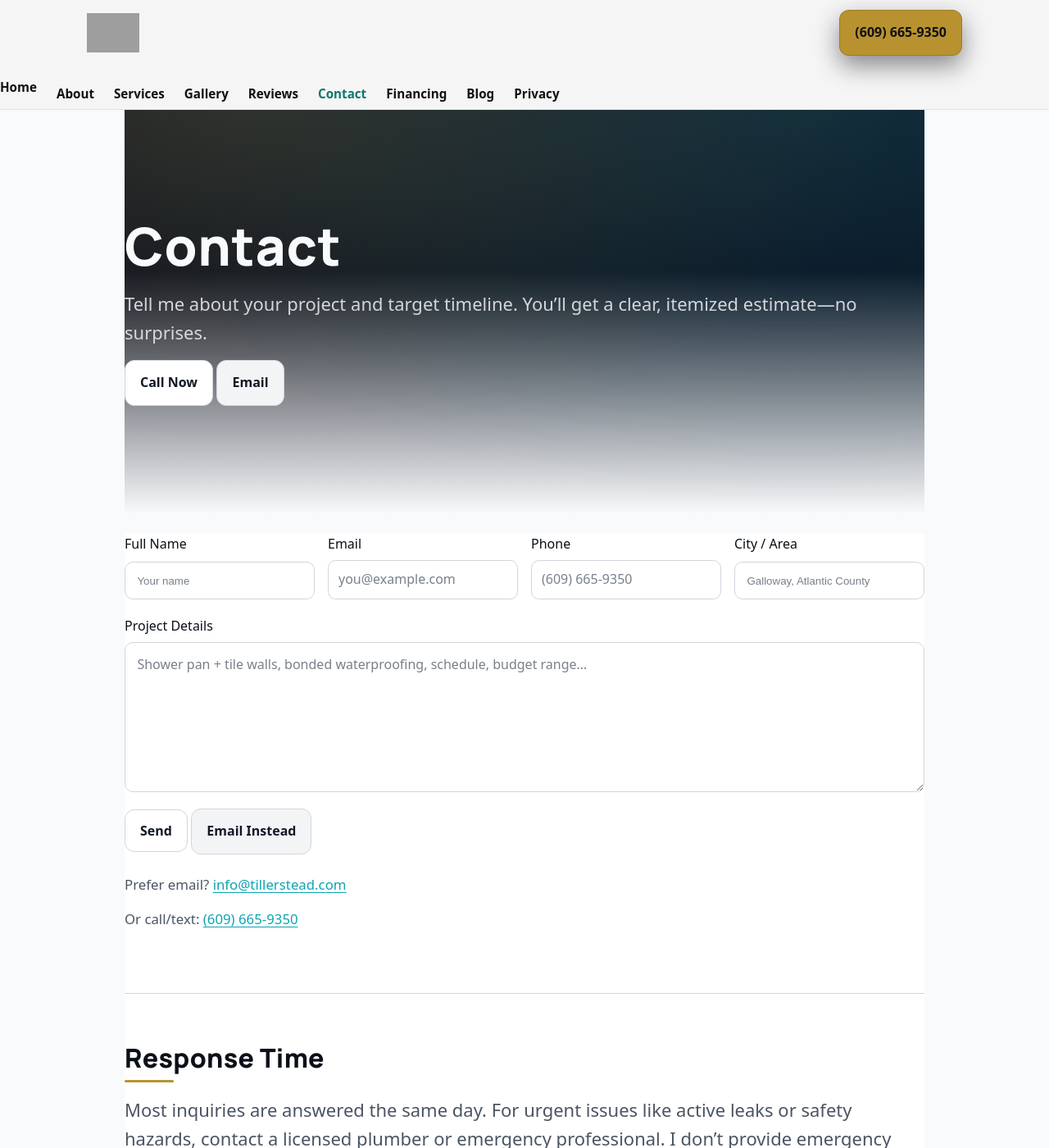
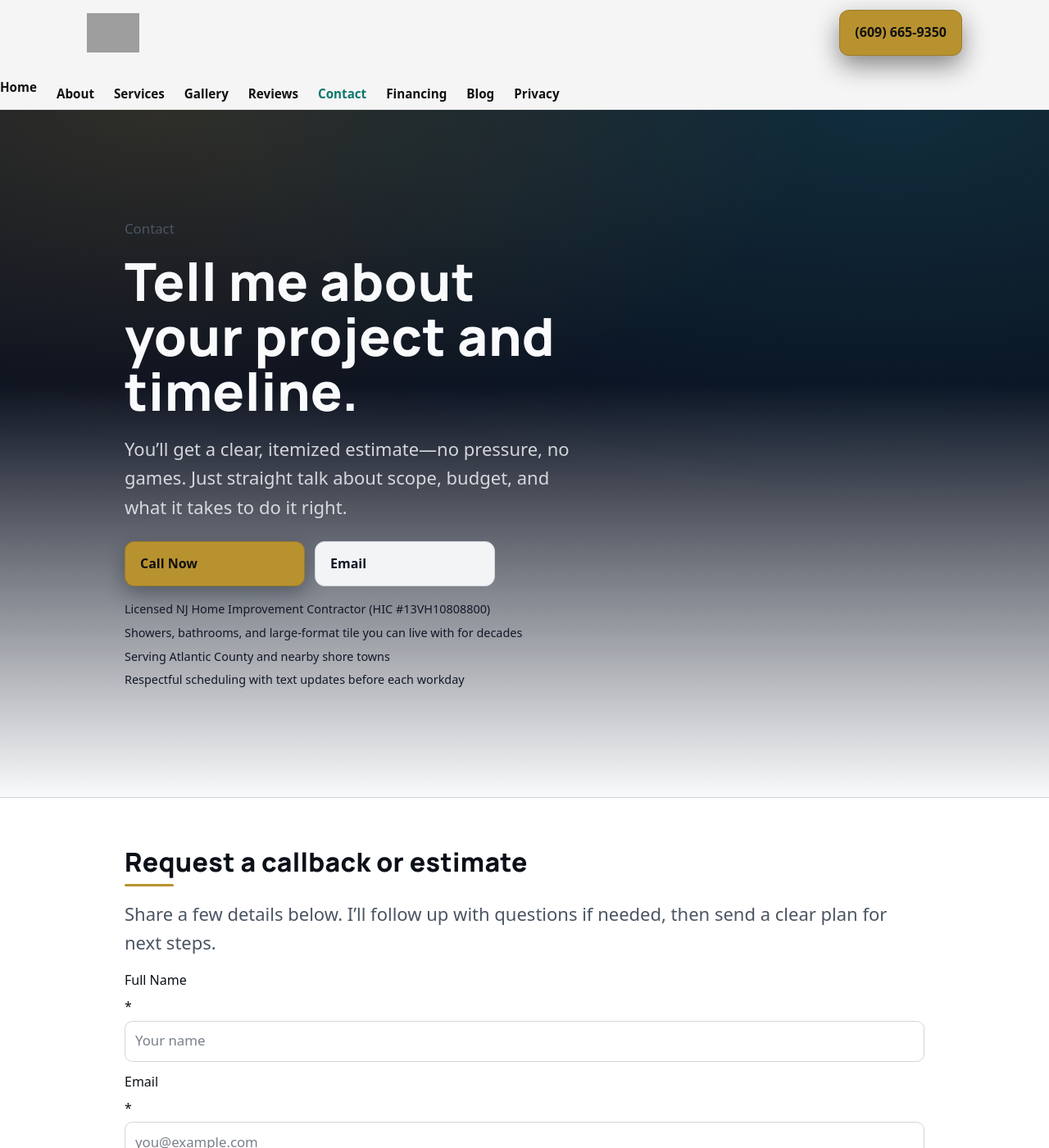
Before and after one commit to XTX33/Tillerstead-site, a Jekyll site: the page built from pages/contact.html, in a window 1280 px wide and 1400 px high. Shown: the whole window at 82% size. Built offline with Jekyll 4.4.1, drawn with Linux system fonts in a browser that asks for light colours; some of the changed text lies outside the part shown; grey boxes are pictures that could not be loaded.

Commit message:
Update contact.html

```diff
--- a/pages/contact.html
+++ b/pages/contact.html
@@ -2,63 +2,151 @@
 layout: default
 title: Contact
 permalink: /contact/
+description: Tell me about your tile or bath project for a clear, itemized estimate with no surprises.
+body_class: page-contact
 ---
-  <main id="main" class="container">
-    <section class="hero">
-      <h1>Contact</h1>
-      <p class="lead">Tell me about your project and target timeline. You’ll get a clear, itemized estimate—no surprises.</p>
-      <div class="btn-row" style="justify-content:center">
-        <a class="btn primary" href="tel:+16096659350">Call Now</a>
-        <a class="btn ghost" href="mailto:info@tillerstead.com">Email</a>
+
+<header class="hero hero-page hero-contact">
+  <div class="container hero-inner">
+    <div class="hero-copy">
+      <p class="eyebrow">Contact</p>
+      <h1>Tell me about your project and timeline.</h1>
+      <p class="lead">
+        You’ll get a clear, itemized estimate—no pressure, no games. Just straight talk about scope, budget, and what it takes to do it right.
+      </p>
+
+      <div class="hero-actions">
+        <a
+          href="tel:{{ site.company.phone_link | default: '+16096659350' }}"
+          class="btn btn-primary"
+          aria-label="Call Tillerstead at {{ site.company.phone_display | default: '(609) 665-9350' }}"
+        >
+          Call Now
+        </a>
+        <a
+          href="mailto:{{ site.company.email | default: 'info@tillerstead.com' }}"
+          class="btn ghost"
+        >
+          Email
+        </a>
       </div>
-    </section>
 
-    <section class="section" style="border-top:0;padding-top:0">
-      <!-- Netlify-ready form with honeypot; GH Pages auto-thanks via main.js -->
-      <form class="contact-form" name="contact" method="POST" data-netlify="true" netlify-honeypot="bot-field">
-        <input type="hidden" name="form-name" value="contact">
-        <p class="sr-only">
-          <label>Don’t fill this out if you're human:
-            <input name="bot-field" autocomplete="off">
-          </label>
-        </p>
+      <ul class="hero-list">
+        <li>Licensed NJ Home Improvement Contractor (HIC #{{ site.company.hic }})</li>
+        <li>Showers, bathrooms, and large-format tile you can live with for decades</li>
+        <li>Serving {{ site.company.service_area | default: 'Atlantic County and nearby shore towns' }}</li>
+        <li>Respectful scheduling with text updates before each workday</li>
+      </ul>
+    </div>
+  </div>
+</header>
 
-        <div class="grid">
-          <label for="name">Full Name
-            <input id="name" name="name" required autocomplete="name" placeholder="Your name">
-          </label>
-          <label for="email">Email
-            <input id="email" name="email" type="email" required autocomplete="email" placeholder="you@example.com">
-          </label>
-          <label for="phone">Phone
-            <input id="phone" name="phone" type="tel" autocomplete="tel" placeholder="(609) 665-9350">
-          </label>
-          <label for="city">City / Area
-            <input id="city" name="city" placeholder="Galloway, Atlantic County">
-          </label>
+<section class="section section-form">
+  <div class="container">
+    <h2>Request a callback or estimate</h2>
+    <p class="lead">
+      Share a few details below. I’ll follow up with questions if needed, then send a clear plan for next steps.
+    </p>
+
+    <form
+      name="contact"
+      id="contact-form"
+      data-contact-form
+      method="post"
+    >
+      <div class="form-grid">
+        <div class="form-field">
+          <label for="name">Full Name<span aria-hidden="true">*</span></label>
+          <input
+            id="name"
+            name="name"
+            type="text"
+            required
+            placeholder="Your name">
         </div>
 
-        <label for="message">Project Details
-          <textarea id="message" name="message" rows="6" placeholder="Shower pan + tile walls, bonded waterproofing, schedule, budget range…"></textarea>
-        </label>
+        <div class="form-field">
+          <label for="email">Email<span aria-hidden="true">*</span></label>
+          <input
+            id="email"
+            name="email"
+            type="email"
+            required
+            placeholder="you@example.com">
+        </div>
 
-        <div class="btn-row">
-          <button class="btn primary" type="submit">Send</button>
-          <a class="btn ghost" href="mailto:info@tillerstead.com">Email Instead</a>
+        <div class="form-field">
+          <label for="phone">Phone<span aria-hidden="true">*</span></label>
+          <input
+            id="phone"
+            name="phone"
+            type="tel"
+            required
+            placeholder="{{ site.company.phone_display | default: '(609) 665-9350' }}">
         </div>
-      </form>
 
-      <p class="mt-1">Prefer email? <a href="mailto:info@tillerstead.com">info@tillerstead.com</a></p>
-      <p>Or call/text: <a href="tel:+16096659350">(609) 665-9350</a></p>
-    </section>
+        <div class="form-field">
+          <label for="city">City / Area<span aria-hidden="true">*</span></label>
+          <input
+            id="city"
+            name="city"
+            type="text"
+            required
+            placeholder="Galloway, Atlantic County">
+        </div>
 
-    <section class="section">
-      <h2>Response Time</h2>
-      <p class="lead">
-        Most inquiries are answered the same day. For urgent issues like active leaks or safety hazards,
-        contact a licensed plumber or emergency professional. I don’t provide emergency plumbing services.
-        For tile, waterproofing, and repair questions, I’ll get back to you as soon as possible.
+        <div class="form-field">
+          <label for="project-type">Project Type</label>
+          <select id="project-type" name="project_type">
+            <option value="">Select an option</option>
+            <option>Full bathroom remodel</option>
+            <option>New custom shower</option>
+            <option>Floor tile only</option>
+            <option>Shower repair or rebuild</option>
+            <option>Kitchen backsplash</option>
+            <option>Other / not sure yet</option>
+          </select>
+        </div>
+
+        <div class="form-field">
+          <label for="timeline">Ideal Timeline</label>
+          <select id="timeline" name="timeline">
+            <option value="">Select an option</option>
+            <option>As soon as possible</option>
+            <option>Within 1–3 months</option>
+            <option>3–6 months out</option>
+            <option>Just planning / budgeting</option>
+          </select>
+        </div>
+      </div>
+
+      <div class="form-field">
+        <label for="details">Project details<span aria-hidden="true">*</span></label>
+        <textarea
+          id="details"
+          name="details"
+          rows="5"
+          required
+          placeholder="Tell me about the space, tile size, what’s there now, and any must-haves or concerns."
+        ></textarea>
+      </div>
+
+      <div class="form-field">
+        <label for="photos">Link to photos (optional)</label>
+        <input
+          id="photos"
+          name="photos"
+          type="url"
+          placeholder="Link to Google Drive, iCloud, or photos">
+      </div>
+
+      <p class="form-note">
+        I don’t share or sell your info. It’s only used to follow up about your project.
       </p>
-    </section>
-  </main>
-</html>
+
+      <button type="submit" class="btn btn-primary">
+        Submit Request
+      </button>
+    </form>
+  </div>
+</section>
```
